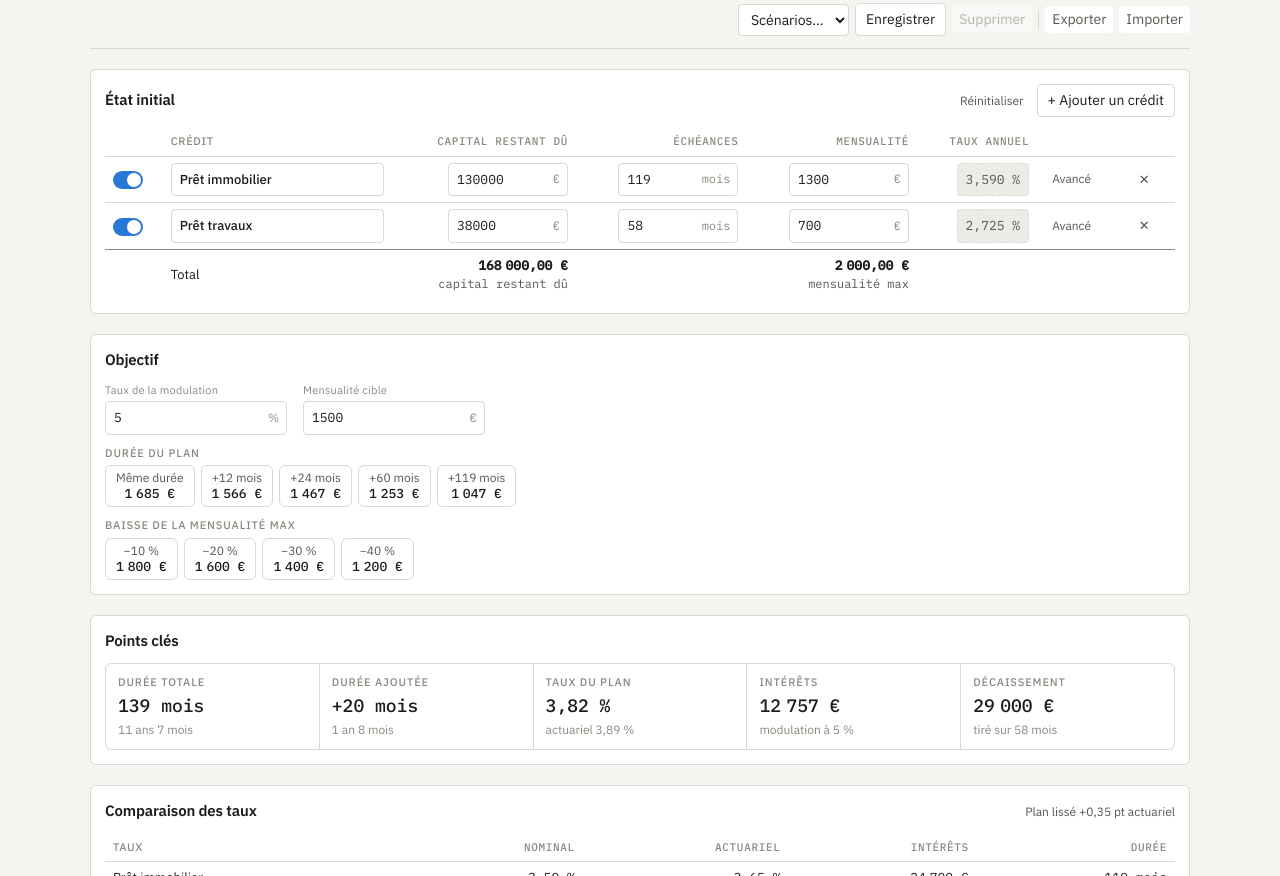
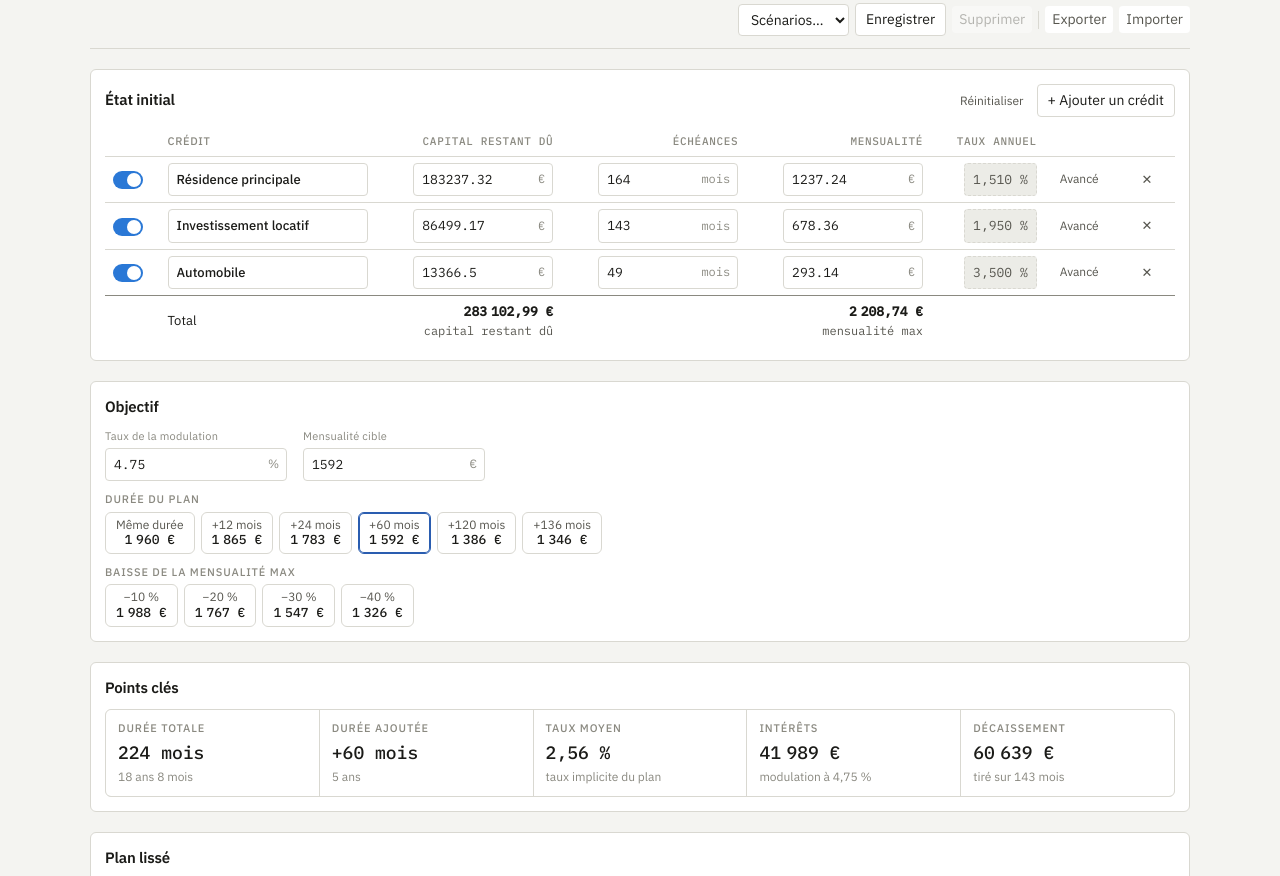
Before and after one commit to Plokkke/loan-smoothing-simulator, a website: page index.html in a window 1280 px wide. Shown: the part 65-941 px from the top of the page. Drawn offline with Linux system fonts and the light colour scheme.

Commit message:
fix: refresh loan totals on edit; realistic example, single rate convention
- Totals row is rebuilt on every update, so editing a cell refreshes the max payment.
- Default example: three loans (home, rental, car) and a 4.75 % line at 1 592 €.
- Drop the nominal/actuarial comparison: every rate is a nominal taux débiteur (annual / 12).

```diff
--- a/app.js
+++ b/app.js
@@ -15,9 +15,13 @@
     id, name, enabled: true, advanced: false, capital, months, payment, rate: 0, startOffset: 0, segments: [{ months, payment }], closing: 'continue',
   });
   const DEFAULT_STATE = {
-    loans: [simpleLoan('A', 'Prêt immobilier', 130000, 119, 1300), simpleLoan('B', 'Prêt travaux', 38000, 58, 700)],
-    nextId: 3,
-    line: { rate: 5, target: 1500 },
+    loans: [
+      simpleLoan('A', 'Résidence principale', 183237.32, 164, 1237.24),
+      simpleLoan('B', 'Investissement locatif', 86499.17, 143, 678.36),
+      simpleLoan('C', 'Automobile', 13366.5, 49, 293.14),
+    ],
+    nextId: 4,
+    line: { rate: 4.75, target: 1592 },
   };
 
   // v1 stored { capital, months, payment, enabled } per loan and { rate, target, start } for the line.
@@ -145,10 +149,13 @@
     t.innerHTML = `<thead><tr>${HEAD.map((h, i) => `<th class="${i >= 2 && i <= 5 ? 'num' : ''}">${h}</th>`).join('')}</tr></thead><tbody></tbody>`;
     const body = t.querySelector('tbody');
     state.loans.forEach((loan) => body.appendChild(loanRow(loan)));
-    const valid = state.loans.filter((l) => l.valid).map(E.fromEuros);
-    const smoothed = valid.filter((l) => l.enabled);
+    t.appendChild(document.createElement('tfoot'));
+  }
+  // Rebuilt on every update: cell edits do not re-render the rows, to keep the focus.
+  function renderTotals(loans) {
+    const smoothed = loans.filter((l) => l.enabled);
     const sumCapital = (list) => list.reduce((s, l) => s + l.capital, 0);
-    t.insertAdjacentHTML('beforeend', `<tfoot><tr><td></td><td>Total</td>${totalCell(sumCapital(valid), sumCapital(smoothed), 'capital restant dû')}<td></td>${totalCell(peakPayment(valid), peakPayment(smoothed), 'mensualité max')}<td colspan="3"></td></tr></tfoot>`);
+    $('#table-loans tfoot').innerHTML = `<tr><td></td><td>Total</td>${totalCell(sumCapital(loans), sumCapital(smoothed), 'capital restant dû')}<td></td>${totalCell(peakPayment(loans), peakPayment(smoothed), 'mensualité max')}<td colspan="3"></td></tr>`;
   }
 
   $('#add-loan').addEventListener('click', () => {
@@ -167,10 +174,10 @@
     const loans = valid.map(E.fromEuros);
     const base = E.baselineSchedule(loans);
     const sim = E.simulateSmoothing(loans, { rate, target });
+    renderTotals(loans);
     R.suggestions(loans, rate, target, (cents) => { state.line.target = cents / 100; $('#line-target').value = state.line.target; update(); });
     R.status(sim, loans, rate);
     R.keyPoints(sim, base);
-    R.rates(E.rateComparison(loans, sim), sim, valid);
     R.afterTable(sim);
     R.charts(sim, base);
     R.monthsTable(sim);
--- a/engine.js
+++ b/engine.js
@@ -13,9 +13,8 @@
   // Half-up to the cent. Every amount rounded here is non-negative.
   const roundCents = (x) => Math.round(x);
   const toCents = (euros) => Math.round(euros * 100);
+  // Annual rates are nominal (taux débiteur), applied proportionally: monthly = annual / 12.
   const monthlyRate = (annualPct) => annualPct / 100 / 12;
-  // Nominal (proportional) annual rate -> actuarial annual rate, the TAEG convention.
-  const actuarialRate = (annualPct) => (Math.pow(1 + monthlyRate(annualPct), 12) - 1) * 100;
   const sum = (arr, pick) => arr.reduce((s, x) => s + pick(x), 0);
 
   function paymentFor(capital, annualPct, months) {
@@ -260,23 +259,6 @@
     };
   }
 
-  // Rates of each smoothed loan, of the current situation, of the credit line and of the smoothed
-  // plan, under both conventions: nominal (monthly rate × 12) and actuarial (TAEG basis, no fees).
-  function rateComparison(loans, sim) {
-    const smoothedLoans = loans.filter((l) => l.enabled !== false);
-    const base = sim.smoothed;
-    const row = (kind, nominal, interest, months, id = null) => ({
-      kind, id, nominal, actuarial: nominal === null ? null : actuarialRate(nominal), interest, months,
-    });
-    const currentRate = impliedRate(sum(smoothedLoans, (l) => l.capital), base.months.map((m) => m.total));
-    return [
-      ...base.perLoan.map((s, i) => row('loan', smoothedLoans[i].rate, s.interest, s.duration, s.id)),
-      row('current', currentRate, base.totalInterest, base.duration),
-      row('line', sim.rate, sim.lineInterest, null),
-      row('plan', sim.equivalent.rate, base.totalInterest + sim.lineInterest, sim.duration),
-    ];
-  }
-
   // Monotone bisection on the target payment (integer cents): higher target => shorter plan.
   // Returns the smallest target satisfying the predicate, exact to the cent.
   function bisectTarget(loans, rate, predicate) {
@@ -301,7 +283,6 @@
     MAX_MONTHS,
     toCents,
     fromEuros,
-    actuarialRate,
     paymentFor,
     monthsFor,
     rateFor,
@@ -309,7 +290,6 @@
     schedule,
     baselineSchedule,
     simulateSmoothing,
-    rateComparison,
     findMinTarget,
     findTargetForDuration,
     findIsoDurationTarget,
--- a/index.html
+++ b/index.html
@@ -50,12 +50,6 @@
   <section class="card">
     <div class="card-head"><h2>Points clés</h2><div id="status" class="status"></div></div>
     <div id="keypoints" class="kpis"></div>
-  </section>
-
-  <section class="card">
-    <div class="card-head"><h2>Comparaison des taux</h2><span id="rates-delta" class="small muted"></span></div>
-    <div class="table-wrap"><table id="table-rates"></table></div>
-    <p class="small muted">Nominal : taux mensuel × 12, le taux affiché sur les offres de prêt. Actuariel : (1 + taux mensuel)<sup>12</sup> − 1, la convention du TAEG, ici hors frais et assurance. La situation actuelle et le plan lissé sont exprimés par leur taux de rendement interne.</p>
   </section>
 
   <section class="card">
--- a/render.js
+++ b/render.js
@@ -2,7 +2,7 @@
 (function (root) {
   'use strict';
   const E = root.Engine;
-  const { eur, eur2, pct2, months, years, monthLabel } = root.Fmt;
+  const { eur, eur2, pct2, years, monthLabel } = root.Fmt;
   const $ = (sel) => document.querySelector(sel);
   const ceilEuro = (cents) => Math.ceil(cents / 100) * 100;
 
@@ -76,8 +76,8 @@
     $('#keypoints').innerHTML = [
       tile('Durée totale', done ? `${sim.duration} mois` : `${base.duration} mois`, years(done ? sim.duration : base.duration)),
       tile('Durée ajoutée', done ? `+${extra} mois` : '—', done ? years(extra) : ''),
-      tile('Taux du plan', done && eq.rate !== null ? pct2(eq.rate) : '—', done && eq.rate !== null ? `actuariel ${pct2(E.actuarialRate(eq.rate))}` : 'taux implicite'),
-      tile('Intérêts', done ? eur(sim.lineInterest) : '—', `modulation à ${sim.rate} %`),
+      tile('Taux moyen', done && eq.rate !== null ? pct2(eq.rate) : '—', 'taux implicite du plan'),
+      tile('Intérêts', done ? eur(sim.lineInterest) : '—', `modulation à ${String(sim.rate).replace('.', ',')} %`),
       tile('Décaissement', done ? eur(eq.disbursed) : '—', done ? `tiré sur ${eq.drawMonths} mois` : ''),
     ].join('');
   }
@@ -96,23 +96,6 @@
     root.Charts.draw($('#chart-draws'), [
       { label: 'Tirage du mois', values: sim.months.map((m) => Math.max(-m.lineFlow, 0)), color: 'var(--after)', bars: true },
     ], n, eur, { floor: 10_000, height: 130 });
-  }
-
-  // Nominal vs actuarial rates of each loan, the current situation, the line and the smoothed plan.
-  function rates(rows, sim, loans) {
-    const done = sim.feasible && sim.everDrawn;
-    const nameOf = (id) => loans.find((l) => l.id === id)?.name ?? id;
-    const LABEL = { current: 'Situation actuelle', line: 'Modulation', plan: 'Plan lissé' };
-    const shown = rows.filter((r) => done || (r.kind !== 'line' && r.kind !== 'plan'));
-    const rate = (x) => (x === null ? '—' : pct2(x));
-    table($('#table-rates'), [['Taux'], ['Nominal', 'num'], ['Actuariel', 'num'], ['Intérêts', 'num'], ['Durée', 'num']], shown.map((r) => [
-      r.kind === 'loan' ? nameOf(r.id) : `<b>${LABEL[r.kind]}</b>`,
-      rate(r.nominal), rate(r.actuarial), eur(r.interest), r.months === null ? '—' : months(r.months),
-    ]));
-    const current = rows.find((r) => r.kind === 'current');
-    const plan = rows.find((r) => r.kind === 'plan');
-    const delta = done && current.actuarial !== null && plan.actuarial !== null ? plan.actuarial - current.actuarial : null;
-    $('#rates-delta').textContent = delta === null ? '' : `Plan lissé ${delta >= 0 ? '+' : '−'}${pct2(Math.abs(delta)).replace(' %', ' pt')} actuariel`;
   }
 
   const MODE_LABEL = { draw: 'Tirage', repay: 'Remboursement', none: 'Neutre' };
@@ -146,5 +129,5 @@
     table($('#table-months'), head, rows);
   }
 
-  root.Render = { status, suggestions, keyPoints, rates, charts, afterTable, monthsTable };
+  root.Render = { status, suggestions, keyPoints, charts, afterTable, monthsTable };
 })(window);
--- a/style.css
+++ b/style.css
@@ -62,7 +62,7 @@ section.block, .block { display: grid; gap: 12px; }
 .block-head { display: flex; justify-content: space-between; align-items: center; gap: 8px; }
 
 /* editable loans table */
-table.editable input[type="number"] { width: 120px; }
+table.editable input[type="number"] { width: 140px; }
 table.editable input[type="text"] { min-width: 140px; font-weight: 500; }
 table.editable td { vertical-align: middle; }
 table.editable tr.off td { opacity: 0.55; }
```
Also changed, not shown: test/engine.property.test.js (+0 -4 lines), test/engine.test.js (+0 -11 lines), README.md, docs/screenshot.png.
